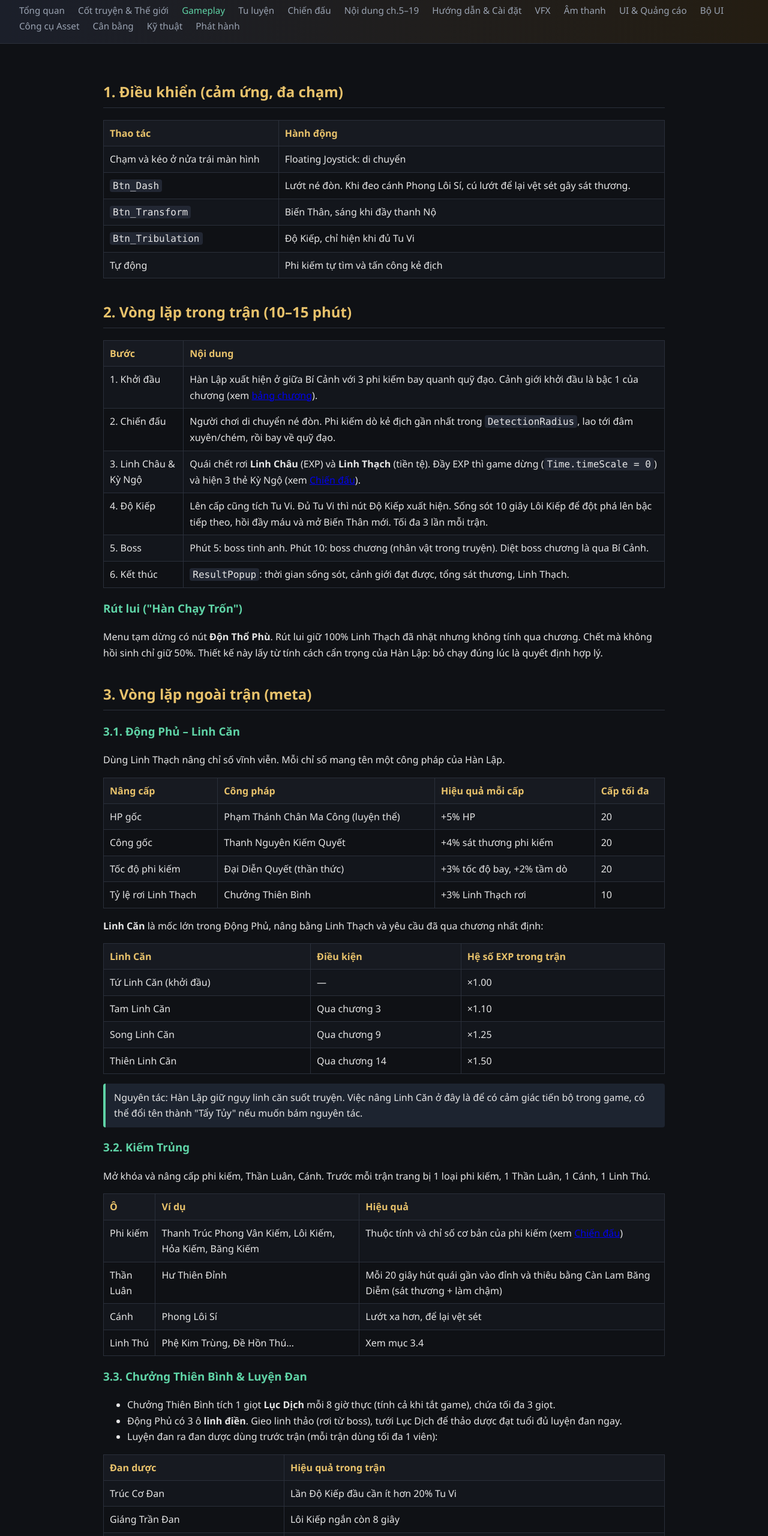
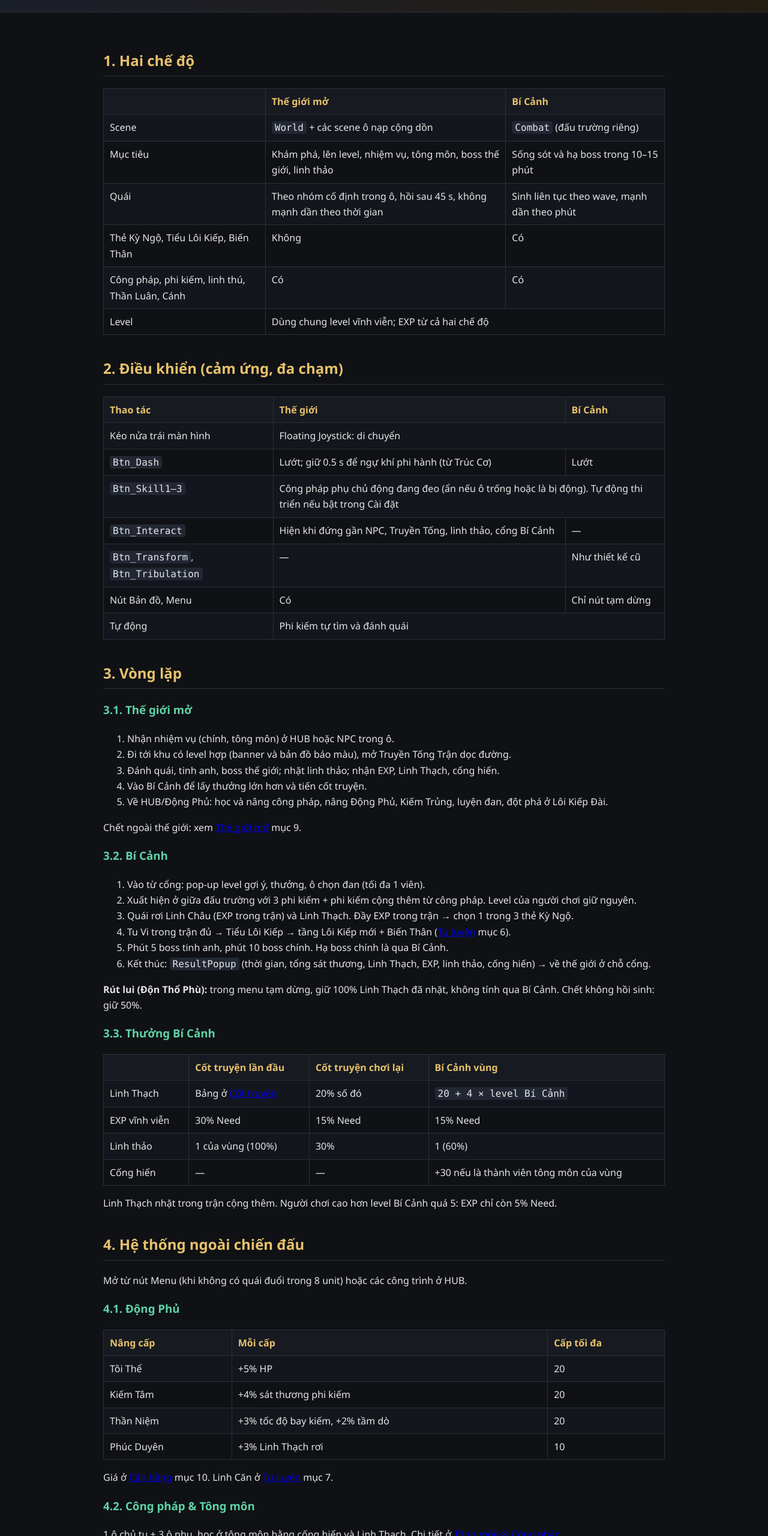
Before and after one commit to Sylphvo/gametutien, a plain HTML site: page gameplay.html in a window 1280 px wide. Shown: the part 60-2620 px from the top of the page at 60% size. Drawn offline with Linux system fonts and the light colour scheme.

Commit message:
Update gameplay.html

```diff
--- a/gameplay.html
+++ b/gameplay.html
@@ -10,113 +10,117 @@
 <header>
   <h1>Gameplay</h1>
   <nav>
-    <a href="index.html">Tổng quan</a>
-    <a href="gdd.html">Cốt truyện &amp; Thế giới</a>
-    <a href="gameplay.html" class="active">Gameplay</a>
-    <a href="tu-luyen.html">Tu luyện</a>
-    <a href="chien-dau.html">Chiến đấu</a>
-    <a href="noi-dung.html">Nội dung ch.5–19</a>
-    <a href="he-thong-phu.html">Hướng dẫn &amp; Cài đặt</a>
-    <a href="vfx.html">VFX</a>
-    <a href="am-thanh.html">Âm thanh</a>
-    <a href="ui-quang-cao.html">UI &amp; Quảng cáo</a>
-    <a href="ui-kit.html">Bộ UI</a>
-    <a href="cong-cu-asset.html">Công cụ Asset</a>
-    <a href="can-bang.html">Cân bằng</a>
-    <a href="ky-thuat.html">Kỹ thuật</a>
-    <a href="phat-hanh.html">Phát hành</a>
   </nav>
 </header>
 <main>
-  <h2>1. Điều khiển (cảm ứng, đa chạm)</h2>
+  <h2>1. Hai chế độ</h2>
   <table>
-    <tr><th>Thao tác</th><th>Hành động</th></tr>
-    <tr><td>Chạm và kéo ở nửa trái màn hình</td><td>Floating Joystick: di chuyển</td></tr>
-    <tr><td><code>Btn_Dash</code></td><td>Lướt né đòn. Khi đeo cánh Phong Lôi Sí, cú lướt để lại vệt sét gây sát thương.</td></tr>
-    <tr><td><code>Btn_Transform</code></td><td>Biến Thân, sáng khi đầy thanh Nộ</td></tr>
-    <tr><td><code>Btn_Tribulation</code></td><td>Độ Kiếp, chỉ hiện khi đủ Tu Vi</td></tr>
-    <tr><td>Tự động</td><td>Phi kiếm tự tìm và tấn công kẻ địch</td></tr>
+    <tr><th></th><th>Thế giới mở</th><th>Bí Cảnh</th></tr>
+    <tr><td>Scene</td><td><code>World</code> + các scene ô nạp cộng dồn</td><td><code>Combat</code> (đấu trường riêng)</td></tr>
+    <tr><td>Mục tiêu</td><td>Khám phá, lên level, nhiệm vụ, tông môn, boss thế giới, linh thảo</td><td>Sống sót và hạ boss trong 10–15 phút</td></tr>
+    <tr><td>Quái</td><td>Theo nhóm cố định trong ô, hồi sau 45 s, không mạnh dần theo thời gian</td><td>Sinh liên tục theo wave, mạnh dần theo phút</td></tr>
+    <tr><td>Thẻ Kỳ Ngộ, Tiểu Lôi Kiếp, Biến Thân</td><td>Không</td><td>Có</td></tr>
+    <tr><td>Công pháp, phi kiếm, linh thú, Thần Luân, Cánh</td><td>Có</td><td>Có</td></tr>
+    <tr><td>Level</td><td colspan="2">Dùng chung level vĩnh viễn; EXP từ cả hai chế độ</td></tr>
   </table>
 
-  <h2>2. Vòng lặp trong trận (10–15 phút)</h2>
+  <h2>2. Điều khiển (cảm ứng, đa chạm)</h2>
   <table>
-    <tr><th>Bước</th><th>Nội dung</th></tr>
-    <tr><td>1. Khởi đầu</td><td>Hàn Lập xuất hiện ở giữa Bí Cảnh với 3 phi kiếm bay quanh quỹ đạo. Cảnh giới khởi đầu là bậc 1 của chương (xem <a href="gdd.html">bảng chương</a>).</td></tr>
-    <tr><td>2. Chiến đấu</td><td>Người chơi di chuyển né đòn. Phi kiếm dò kẻ địch gần nhất trong <code>DetectionRadius</code>, lao tới đâm xuyên/chém, rồi bay về quỹ đạo.</td></tr>
-    <tr><td>3. Linh Châu &amp; Kỳ Ngộ</td><td>Quái chết rơi <b>Linh Châu</b> (EXP) và <b>Linh Thạch</b> (tiền tệ). Đầy EXP thì game dừng (<code>Time.timeScale = 0</code>) và hiện 3 thẻ Kỳ Ngộ (xem <a href="chien-dau.html">Chiến đấu</a>).</td></tr>
-    <tr><td>4. Độ Kiếp</td><td>Lên cấp cũng tích Tu Vi. Đủ Tu Vi thì nút Độ Kiếp xuất hiện. Sống sót 10 giây Lôi Kiếp để đột phá lên bậc tiếp theo, hồi đầy máu và mở Biến Thân mới. Tối đa 3 lần mỗi trận.</td></tr>
-    <tr><td>5. Boss</td><td>Phút 5: boss tinh anh. Phút 10: boss chương (nhân vật trong truyện). Diệt boss chương là qua Bí Cảnh.</td></tr>
-    <tr><td>6. Kết thúc</td><td><code>ResultPopup</code>: thời gian sống sót, cảnh giới đạt được, tổng sát thương, Linh Thạch.</td></tr>
+    <tr><th>Thao tác</th><th>Thế giới</th><th>Bí Cảnh</th></tr>
+    <tr><td>Kéo nửa trái màn hình</td><td colspan="2">Floating Joystick: di chuyển</td></tr>
+    <tr><td><code>Btn_Dash</code></td><td>Lướt; giữ 0.5 s để ngự khí phi hành (từ Trúc Cơ)</td><td>Lướt</td></tr>
+    <tr><td><code>Btn_Skill1–3</code></td><td colspan="2">Công pháp phụ chủ động đang đeo (ẩn nếu ô trống hoặc là bị động). Tự động thi triển nếu bật trong Cài đặt</td></tr>
+    <tr><td><code>Btn_Interact</code></td><td>Hiện khi đứng gần NPC, Truyền Tống, linh thảo, cổng Bí Cảnh</td><td>—</td></tr>
+    <tr><td><code>Btn_Transform</code>, <code>Btn_Tribulation</code></td><td>—</td><td>Như thiết kế cũ</td></tr>
+    <tr><td>Nút Bản đồ, Menu</td><td>Có</td><td>Chỉ nút tạm dừng</td></tr>
+    <tr><td>Tự động</td><td colspan="2">Phi kiếm tự tìm và đánh quái</td></tr>
   </table>
 
-  <h3>Rút lui ("Hàn Chạy Trốn")</h3>
-  <p>Menu tạm dừng có nút <b>Độn Thổ Phù</b>. Rút lui giữ 100% Linh Thạch đã nhặt nhưng không tính qua chương.
-  Chết mà không hồi sinh chỉ giữ 50%. Thiết kế này lấy từ tính cách cẩn trọng của Hàn Lập: bỏ chạy đúng lúc là quyết định hợp lý.</p>
+  <h2>3. Vòng lặp</h2>
+  <h3>3.1. Thế giới mở</h3>
+  <ol>
+    <li>Nhận nhiệm vụ (chính, tông môn) ở HUB hoặc NPC trong ô.</li>
+    <li>Đi tới khu có level hợp (banner và bản đồ báo màu), mở Truyền Tống Trận dọc đường.</li>
+    <li>Đánh quái, tinh anh, boss thế giới; nhặt linh thảo; nhận EXP, Linh Thạch, cống hiến.</li>
+    <li>Vào Bí Cảnh để lấy thưởng lớn hơn và tiến cốt truyện.</li>
+    <li>Về HUB/Động Phủ: học và nâng công pháp, nâng Động Phủ, Kiếm Trủng, luyện đan, đột phá ở Lôi Kiếp Đài.</li>
+  </ol>
+  <p>Chết ngoài thế giới: xem <a href="the-gioi.html">Thế giới mở</a> mục 9.</p>
 
-  <h2>3. Vòng lặp ngoài trận (meta)</h2>
-  <h3>3.1. Động Phủ – Linh Căn</h3>
-  <p>Dùng Linh Thạch nâng chỉ số vĩnh viễn. Mỗi chỉ số mang tên một công pháp của Hàn Lập.</p>
+  <h3>3.2. Bí Cảnh</h3>
+  <ol>
+    <li>Vào từ cổng: pop-up level gợi ý, thưởng, ô chọn đan (tối đa 1 viên).</li>
+    <li>Xuất hiện ở giữa đấu trường với 3 phi kiếm + phi kiếm cộng thêm từ công pháp. Level của người chơi giữ nguyên.</li>
+    <li>Quái rơi Linh Châu (EXP trong trận) và Linh Thạch. Đầy EXP trong trận → chọn 1 trong 3 thẻ Kỳ Ngộ.</li>
+    <li>Tu Vi trong trận đủ → Tiểu Lôi Kiếp → tầng Lôi Kiếp mới + Biến Thân (<a href="tu-luyen.html">Tu luyện</a> mục 6).</li>
+    <li>Phút 5 boss tinh anh, phút 10 boss chính. Hạ boss chính là qua Bí Cảnh.</li>
+    <li>Kết thúc: <code>ResultPopup</code> (thời gian, tổng sát thương, Linh Thạch, EXP, linh thảo, cống hiến) → về thế giới ở chỗ cổng.</li>
+  </ol>
+  <p><b>Rút lui (Độn Thổ Phù):</b> trong menu tạm dừng, giữ 100% Linh Thạch đã nhặt, không tính qua Bí Cảnh. Chết không hồi sinh: giữ 50%.</p>
+
+  <h3>3.3. Thưởng Bí Cảnh</h3>
   <table>
-    <tr><th>Nâng cấp</th><th>Công pháp</th><th>Hiệu quả mỗi cấp</th><th>Cấp tối đa</th></tr>
-    <tr><td>HP gốc</td><td>Phạm Thánh Chân Ma Công (luyện thể)</td><td>+5% HP</td><td>20</td></tr>
-    <tr><td>Công gốc</td><td>Thanh Nguyên Kiếm Quyết</td><td>+4% sát thương phi kiếm</td><td>20</td></tr>
-    <tr><td>Tốc độ phi kiếm</td><td>Đại Diễn Quyết (thần thức)</td><td>+3% tốc độ bay, +2% tầm dò</td><td>20</td></tr>
-    <tr><td>Tỷ lệ rơi Linh Thạch</td><td>Chưởng Thiên Bình</td><td>+3% Linh Thạch rơi</td><td>10</td></tr>
+    <tr><th></th><th>Cốt truyện lần đầu</th><th>Cốt truyện chơi lại</th><th>Bí Cảnh vùng</th></tr>
+    <tr><td>Linh Thạch</td><td>Bảng ở <a href="gdd.html">Cốt truyện</a></td><td>20% số đó</td><td><code>20 + 4 × level Bí Cảnh</code></td></tr>
+    <tr><td>EXP vĩnh viễn</td><td>30% Need</td><td>15% Need</td><td>15% Need</td></tr>
+    <tr><td>Linh thảo</td><td>1 của vùng (100%)</td><td>30%</td><td>1 (60%)</td></tr>
+    <tr><td>Cống hiến</td><td>—</td><td>—</td><td>+30 nếu là thành viên tông môn của vùng</td></tr>
   </table>
-  <p><b>Linh Căn</b> là mốc lớn trong Động Phủ, nâng bằng Linh Thạch và yêu cầu đã qua chương nhất định:</p>
+  <p>Linh Thạch nhặt trong trận cộng thêm. Người chơi cao hơn level Bí Cảnh quá 5: EXP chỉ còn 5% Need.</p>
+
+  <h2>4. Hệ thống ngoài chiến đấu</h2>
+  <p>Mở từ nút Menu (khi không có quái đuổi trong 8 unit) hoặc các công trình ở HUB.</p>
+
+  <h3>4.1. Động Phủ</h3>
   <table>
-    <tr><th>Linh Căn</th><th>Điều kiện</th><th>Hệ số EXP trong trận</th></tr>
-    <tr><td>Tứ Linh Căn (khởi đầu)</td><td>—</td><td>×1.00</td></tr>
-    <tr><td>Tam Linh Căn</td><td>Qua chương 3</td><td>×1.10</td></tr>
-    <tr><td>Song Linh Căn</td><td>Qua chương 9</td><td>×1.25</td></tr>
-    <tr><td>Thiên Linh Căn</td><td>Qua chương 14</td><td>×1.50</td></tr>
+    <tr><th>Nâng cấp</th><th>Mỗi cấp</th><th>Cấp tối đa</th></tr>
+    <tr><td>Tôi Thể</td><td>+5% HP</td><td>20</td></tr>
+    <tr><td>Kiếm Tâm</td><td>+4% sát thương phi kiếm</td><td>20</td></tr>
+    <tr><td>Thần Niệm</td><td>+3% tốc độ bay kiếm, +2% tầm dò</td><td>20</td></tr>
+    <tr><td>Phúc Duyên</td><td>+3% Linh Thạch rơi</td><td>10</td></tr>
   </table>
-  <div class="note">Nguyên tác: Hàn Lập giữ ngụy linh căn suốt truyện. Việc nâng Linh Căn ở đây là để có cảm giác tiến bộ trong game, có thể đổi tên thành "Tẩy Tủy" nếu muốn bám nguyên tác.</div>
+  <p>Giá ở <a href="can-bang.html">Cân bằng</a> mục 10. Linh Căn ở <a href="tu-luyen.html">Tu luyện</a> mục 7.</p>
 
-  <h3>3.2. Kiếm Trủng</h3>
-  <p>Mở khóa và nâng cấp phi kiếm, Thần Luân, Cánh. Trước mỗi trận trang bị 1 loại phi kiếm, 1 Thần Luân, 1 Cánh, 1 Linh Thú.</p>
+  <h3>4.2. Công pháp &amp; Tông môn</h3>
+  <p>1 ô chủ tu + 3 ô phụ, học ở tông môn bằng cống hiến và Linh Thạch. Chi tiết ở <a href="tong-mon.html">Tông môn &amp; Công pháp</a>.</p>
+
+  <h3>4.3. Kiếm Trủng</h3>
   <table>
-    <tr><th>Ô</th><th>Ví dụ</th><th>Hiệu quả</th></tr>
-    <tr><td>Phi kiếm</td><td>Thanh Trúc Phong Vân Kiếm, Lôi Kiếm, Hỏa Kiếm, Băng Kiếm</td><td>Thuộc tính và chỉ số cơ bản của phi kiếm (xem <a href="chien-dau.html">Chiến đấu</a>)</td></tr>
-    <tr><td>Thần Luân</td><td>Hư Thiên Đỉnh</td><td>Mỗi 20 giây hút quái gần vào đỉnh và thiêu bằng Càn Lam Băng Diễm (sát thương + làm chậm)</td></tr>
-    <tr><td>Cánh</td><td>Phong Lôi Sí</td><td>Lướt xa hơn, để lại vệt sét</td></tr>
-    <tr><td>Linh Thú</td><td>Phệ Kim Trùng, Đề Hồn Thú…</td><td>Xem mục 3.4</td></tr>
+    <tr><th>Ô</th><th>Mở</th><th>Ví dụ</th></tr>
+    <tr><td>Phi kiếm</td><td>Lv 1</td><td>Phàm phẩm, Thanh Trúc Phong Vân Kiếm, Lôi Kiếm, Hỏa Kiếm, Băng Kiếm</td></tr>
+    <tr><td>Thần Luân</td><td>Lv 21</td><td>Hư Thiên Đỉnh</td></tr>
+    <tr><td>Cánh</td><td>Lv 61</td><td>Phong Lôi Sí</td></tr>
+    <tr><td>Linh Thú</td><td>Có linh thú đầu tiên</td><td>Huyết Ngọc Tri Nhện, Phệ Kim Trùng, Lục Dực Sương Ngô, Đề Hồn Thú</td></tr>
   </table>
+  <p>Phi kiếm trong Kiếm Trủng cho hệ số sát thương và hiệu ứng riêng (ví dụ Lôi Kiếm sét lan). Hành để tính khắc chế lấy từ công pháp chủ tu, không lấy từ phi kiếm.
+  Số liệu linh thú, Thần Luân, Cánh, đồng đội ở <a href="noi-dung.html">Quái &amp; Boss</a> mục 8–9.</p>
 
-  <h3>3.3. Chưởng Thiên Bình &amp; Luyện Đan</h3>
+  <h3>4.4. Chưởng Thiên Bình &amp; Luyện Đan</h3>
   <ul>
-    <li>Chưởng Thiên Bình tích 1 giọt <b>Lục Dịch</b> mỗi 8 giờ thực (tính cả khi tắt game), chứa tối đa 3 giọt.</li>
-    <li>Động Phủ có 3 ô <b>linh điền</b>. Gieo linh thảo (rơi từ boss), tưới Lục Dịch để thảo dược đạt tuổi đủ luyện đan ngay.</li>
-    <li>Luyện đan ra đan dược dùng trước trận (mỗi trận dùng tối đa 1 viên):</li>
+    <li>Chưởng Thiên Bình tích 1 giọt Lục Dịch mỗi 8 giờ thực (cấp 2: 6 h, mở khi phi thăng Linh Giới; cấp 3: 4 h, thưởng chương 18), tối đa 3 giọt.</li>
+    <li>Động Phủ có 3 ô linh điền. Linh thảo nhặt ngoài thế giới dùng trực tiếp để luyện đan; gieo vào linh điền để nhân đôi: sau 24 h thực (hoặc 1 giọt Lục Dịch) thu được 2 cây.</li>
+    <li>Luyện ở Đan Phòng (HUB) hoặc Động Phủ.</li>
   </ul>
   <table>
-    <tr><th>Đan dược</th><th>Hiệu quả trong trận</th></tr>
-    <tr><td>Trúc Cơ Đan</td><td>Lần Độ Kiếp đầu cần ít hơn 20% Tu Vi</td></tr>
-    <tr><td>Giáng Trần Đan</td><td>Lôi Kiếp ngắn còn 8 giây</td></tr>
-    <tr><td>Tuyết Phách Hoàn</td><td>Bắt đầu trận với 1 thẻ Kỳ Ngộ ngẫu nhiên</td></tr>
-    <tr><td>Huyền Thiên Đan</td><td>Hồi sinh 1 lần không cần xem quảng cáo</td></tr>
-    <tr><td>Định Nhan Đan</td><td>Trang phục (chỉ đổi ngoại hình)</td></tr>
+    <tr><th>Đan</th><th>Công dụng</th></tr>
+    <tr><td>Trúc Cơ Đan</td><td>Bắt buộc để đột phá Lv 10 → 11</td></tr>
+    <tr><td>Giáng Trần Đan</td><td>Thiên Kiếp ở Lôi Kiếp Đài rút còn 12 s; trong Bí Cảnh: Tiểu Lôi Kiếp còn 8 s</td></tr>
+    <tr><td>Tuyết Phách Hoàn</td><td>Thiên Kiếp: −20% sát thương mỗi tia; trong Bí Cảnh: bắt đầu với 1 thẻ Kỳ Ngộ ngẫu nhiên</td></tr>
+    <tr><td>Huyền Thiên Đan</td><td>Hồi sinh tại chỗ 1 lần không cần quảng cáo (thế giới hoặc Bí Cảnh)</td></tr>
+    <tr><td>Định Nhan Đan</td><td>Mở trang phục "Thanh Sam"</td></tr>
   </table>
+  <p>Công thức ở <a href="can-bang.html">Cân bằng</a> mục 11 và <a href="noi-dung.html">Quái &amp; Boss</a> mục 11.</p>
+
+  <h3>4.5. Nhiệm vụ</h3>
   <table>
-    <tr><th>Cấp Chưởng Thiên Bình</th><th>Mở ở</th><th>Thời gian/giọt</th></tr>
-    <tr><td>1</td><td>Chương 1</td><td>8 giờ</td></tr>
-    <tr><td>2</td><td>Chương 10</td><td>6 giờ</td></tr>
-    <tr><td>3</td><td>Chương 18</td><td>4 giờ</td></tr>
+    <tr><th>Loại</th><th>Nguồn</th><th>Ghi chú</th></tr>
+    <tr><td>Chính</td><td>19 chương (<a href="gdd.html">Cốt truyện</a>)</td><td>Luôn hiện 1 nhiệm vụ đang theo dõi bên trái HUD, có mũi tên chỉ hướng</td></tr>
+    <tr><td>Tông môn hằng ngày</td><td>Mỗi tông môn đã gia nhập</td><td>3 nhiệm vụ/ngày (<a href="tong-mon.html">Tông môn</a> mục 2.3)</td></tr>
   </table>
-  <div class="note">Thời gian thực phải lấy từ server hoặc kiểm tra chênh lệch giờ hệ thống để chống chỉnh đồng hồ điện thoại.</div>
+  <p>Kiểu bước nhiệm vụ: tới ô, nói chuyện NPC, hạ N quái (id, ô), hạ tinh anh/boss, nhặt N vật phẩm, qua Bí Cảnh, đạt level.</p>
 
-  <h3>3.4. Linh Thú</h3>
-  <table>
-    <tr><th>Linh thú</th><th>Mở ở</th><th>Hành vi trong trận</th><th>Tiến hóa</th></tr>
-    <tr><td>Huyết Ngọc Tri Nhện</td><td>Chương 3</td><td>Nhả tơ làm chậm quái, +10% Linh Thạch rơi</td><td>1 giai đoạn</td></tr>
-    <tr><td>Phệ Kim Trùng</td><td>Chương 5</td><td>Bầy trùng bám quái, giảm giáp, ăn khiên của boss</td><td>Ấu trùng → Trưởng thành → Phệ Kim Trùng Vương (cho ăn Lục Dịch + Linh Thạch)</td></tr>
-    <tr><td>Lục Dực Sương Ngô</td><td>Chương 7</td><td>Định kỳ đóng băng vùng quanh người chơi</td><td>2 giai đoạn</td></tr>
-    <tr><td>Đề Hồn Thú</td><td>Chương 8</td><td>Hút hồn quái hệ Âm/Ma, ×2 sát thương lên quỷ vật</td><td>Khỉ nhỏ → … → Hình Thú</td></tr>
-  </table>
-
-  <h3>3.5. Chế độ Vô Tận</h3>
-  <p>Mở sau chương 19. Trận không giới hạn thời gian, quái mạnh dần, lưu kỷ lục thời gian sống sót. Luật chi tiết ở <a href="he-thong-phu.html">Hướng dẫn &amp; Cài đặt</a> mục 2.</p>
-  <p>Số liệu linh thú, Thần Luân, Cánh và đồng đội ở <a href="noi-dung.html">Nội dung ch.5–19</a> mục 8–9.</p>
+  <h3>4.6. Chế độ Vô Tận</h3>
+  <p>Mở sau chương 19, vào ở HUB Tiên Giới. Luật ở <a href="he-thong-phu.html">Hướng dẫn &amp; Cài đặt</a> mục 2.</p>
 </main>
 <footer>Tài liệu nội bộ – Vạn Kiếm Độ Kiếp</footer>
 </body>
```
